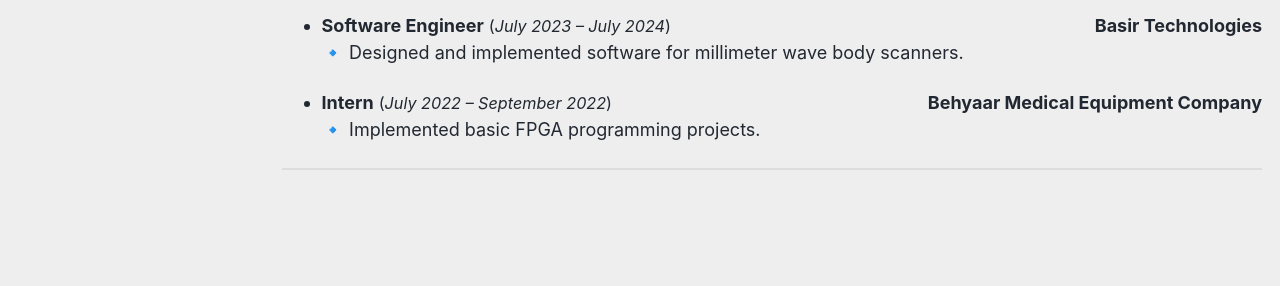
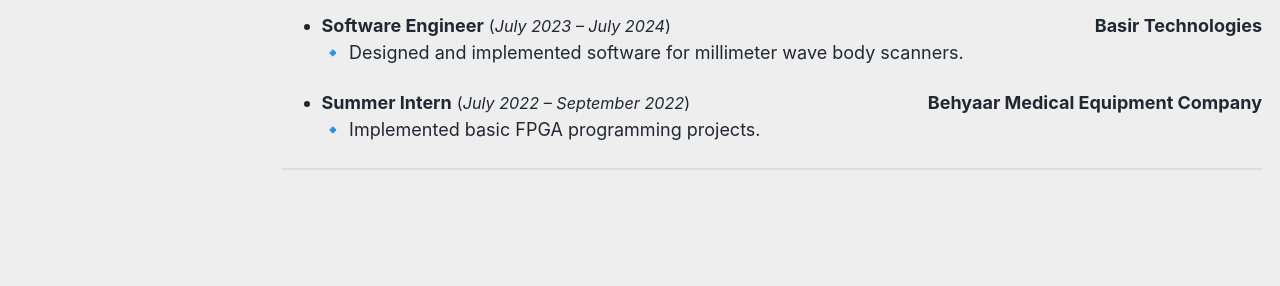
Before and after one commit to AmirHosseinYari2002/AmirHosseinYari2002.github.io, a Jekyll site: the page built from _pages/cv.md, in a window 1280 px wide and 1186 px high. Shown: the part 638-924 px from the top of the window. Built offline with Jekyll 4.4.1, drawn with Linux system fonts in a browser that asks for light colours; some web fonts are replaced; a script that is not in the unit is left out.

Commit message:
Update CV page

```diff
--- a/_pages/cv.md
+++ b/_pages/cv.md
@@ -34,7 +34,7 @@ redirect_from:
   </span>
   🔹 Designed and implemented software for millimeter wave body scanners.
 
-- **Intern** <span style="font-size:0.9em;">(*July 2022 – September 2022*)</span>  <span style="float:right; font-weight:bold;">
+- **Summer Intern** <span style="font-size:0.9em;">(*July 2022 – September 2022*)</span>  <span style="float:right; font-weight:bold;">
     <a href="https://behyaar.com/en" target="_blank" style="color: inherit; text-decoration: none;">Behyaar Medical Equipment Company</a>
   </span>
   🔹 Implemented basic FPGA programming projects.
```
